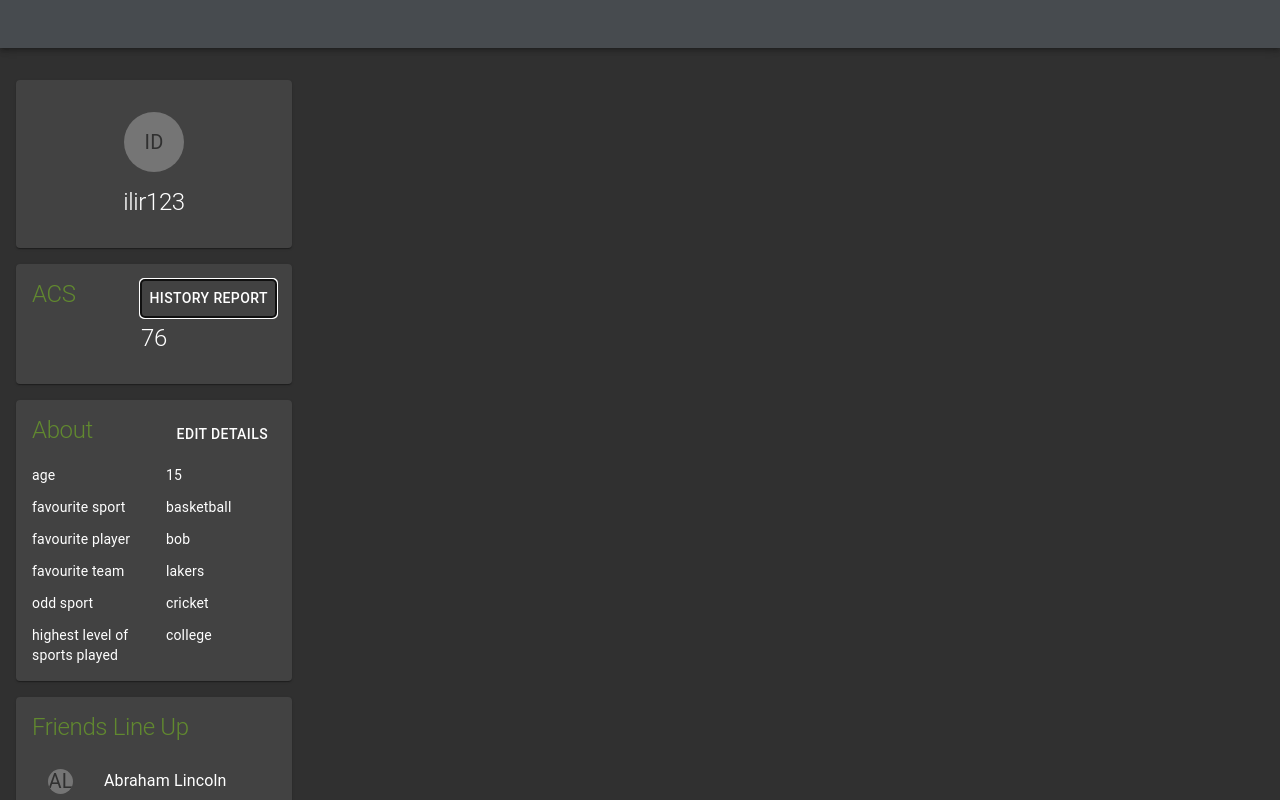
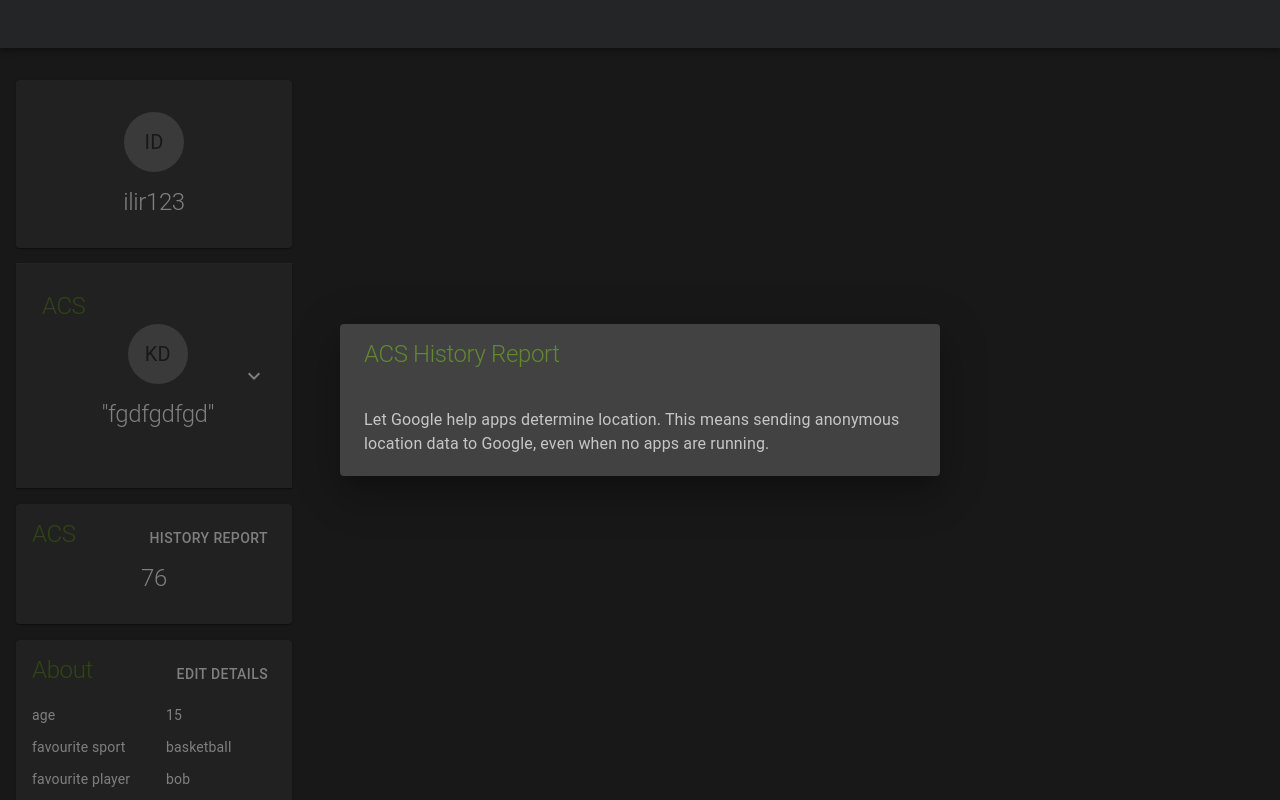
Before and after one commit to jawadjawid/SportCred, a React (Create React App) app in the folder SPORTCRED/client/: page /profile in a window 1280 px wide. Both pictures are taken after a click on the button "HISTORY REPORT". Shown: the top 800 px of the page. Built offline with nearby package versions, Linux system fonts and the light colour scheme.

Commit message:
add pop up when history report is pressed

```diff
--- /dev/null
+++ b/SPORTCRED/client/src/components/Profile/UserACSHistoryReport.js
@@ -0,0 +1,25 @@
+import React from 'react';
+import Dialog from "@material-ui/core/Dialog";
+import DialogTitle from "@material-ui/core/DialogTitle";
+import DialogContent from "@material-ui/core/DialogContent";
+import DialogContentText from "@material-ui/core/DialogContentText";
+import {Typography} from "@material-ui/core";
+
+const UserACSHistoryReport = (props) => {
+
+
+    return (
+        <Dialog open={props.open} onClose={props.close}>
+            <DialogTitle><Typography variant="h1" component="h1" color="secondary">ACS History
+                Report</Typography></DialogTitle>
+            <DialogContent>
+                <DialogContentText id="alert-dialog-description">
+                    Let Google help apps determine location. This means sending anonymous location data to
+                    Google, even when no apps are running.
+                </DialogContentText>
+            </DialogContent>
+        </Dialog>
+    )
+}
+
+export default UserACSHistoryReport;
--- a/SPORTCRED/client/src/components/Profile/UserACSScore.js
+++ b/SPORTCRED/client/src/components/Profile/UserACSScore.js
@@ -2,49 +2,73 @@
 import Card from "@material-ui/core/Card";
 import Typography from "@material-ui/core/Typography";
 import {Button} from "@material-ui/core";
-import { makeStyles } from '@material-ui/core/styles';
+import {makeStyles} from '@material-ui/core/styles';
 import Accordion from '@material-ui/core/Accordion';
 import AccordionSummary from '@material-ui/core/AccordionSummary';
 import AccordionDetails from '@material-ui/core/AccordionDetails';
 import ExpandMoreIcon from '@material-ui/icons/ExpandMore';
 
+import UserACSHistoryReport from "./UserACSHistoryReport";
+import ListItem from "@material-ui/core/ListItem";
+import UserIcon from "./UserIcon";
+import List from "@material-ui/core/List";
 
-export default class UserACSScore extends React.Component{
-    constructor(props){
-        super(props)
-        // get from api call the score
-        this.state = {
-            score:"76"
+
+export default function UserACSScore() {
+
+    const [open, setOpen] = React.useState(false);
+    const [score, setScore] = React.useState("76"); // should get form api
+
+    const handleOpen = () => {
+        setOpen(true);
+    };
+
+    const handleClose = () => {
+        setOpen(false);
+    };
+
+    const useStyles = makeStyles((theme) => ({
+        root: {
+           color:"red",
+            margin:"10rem"
         }
-    }
+    }));
 
-    render(){
-        return (
-            <React.Fragment>
-                {/*<Accordion style={{padding: "1rem",margin:"1rem"}}>
+    const classes = useStyles();
+
+    return (
+        <React.Fragment>
+            <Accordion style={{padding: "1rem",margin:"1rem"}} >
                     <AccordionSummary
                         expandIcon={<ExpandMoreIcon />}
                         aria-controls="panel1a-content"
-                        id="panel1a-header"
-                    >
+                        id="panel1a-header">
                         <Typography variant="h1" component="h1" color="secondary" >ACS </Typography>
-                        <Typography variant="h1" component="h1" color="secondary" >The real 76 </Typography>
-
+                        <List >
+                            <ListItem style={{ justifyContent:'center','margin-top':'1rem' }} >
+                                <UserIcon size="large" fullName="Kshit Dasdf"/>
+                            </ListItem>
+                            <ListItem style={{ justifyContent:'center' }}>
+                                <Typography variant="h1" component="h1" style={{ justifyContent:'center' }}>"fgdfgdfgd"</Typography>
+                            </ListItem >
+                        </List>
                         </AccordionSummary>
-                    <Typography variant="h1" component="h1" style={{ textAlign:'center' }}>{this.state.score}</Typography>
+                    <Typography variant="h1" component="h1" style={{ textAlign:'center' }}>{score}</Typography>
                     <AccordionDetails>
                         <Typography>
                             Lorem ipsum dolor sit amet, consectetur adipiscing elit. Suspendisse malesuada lacus ex,
                             sit amet blandit leo lobortis eget.
                         </Typography>
                     </AccordionDetails>
-                    </Accordion>*/}
-                <Card style={{padding: "1rem",margin:"1rem"}}>
-                    <Typography variant="h1" component="h1" color="secondary" >ACS <Button style={{float:"right"}}>
-                        History Report
-                    </Button></Typography>
-                    <Typography variant="h1" component="h1" style={{ textAlign:'center' }}>{this.state.score}</Typography>
-                </Card>
-            </React.Fragment>)
-    }
+                    </Accordion>
+            <Card style={{padding: "1rem", margin: "1rem"}}>
+                <Typography variant="h1" component="h1" color="secondary">ACS <Button style={{float: "right"}}
+                                                                                      onClick={handleOpen}>
+                    History Report
+                </Button>
+                    <UserACSHistoryReport open={open} close={handleClose}/>
+                </Typography>
+                <Typography variant="h1" component="h1" style={{textAlign: 'center'}}>{score}</Typography>
+            </Card>
+        </React.Fragment>);
 }
```
